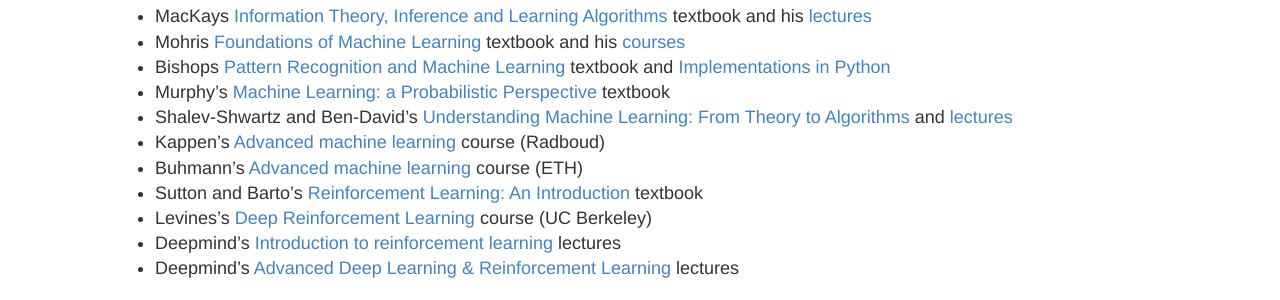
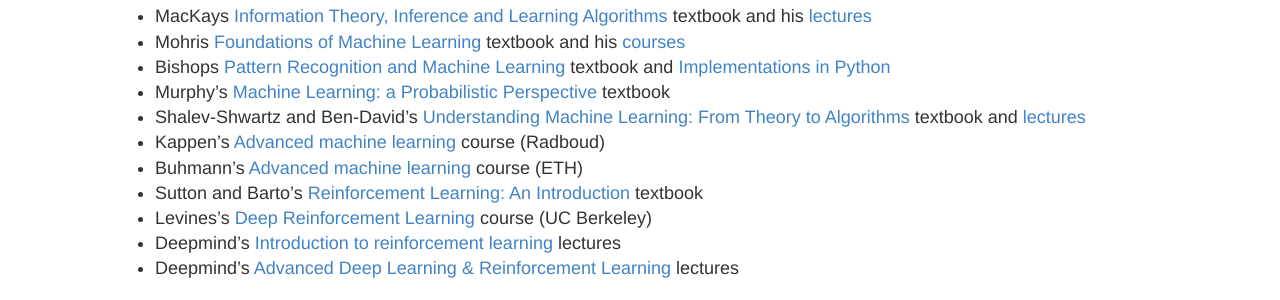
Before and after one commit to Mariusmarten/mariusmarten.github.io, a Jekyll site: the page built from resources.md, in a window 1280 px wide. Shown: the part 750-1050 px from the top of the page. Built offline with Jekyll 4.4.1, drawn with Linux system fonts in a browser that asks for light colours.

Commit message:
Update resources.md

```diff
--- a/resources.md
+++ b/resources.md
@@ -23,7 +23,7 @@ A collection of resources for Computational Neuroscience, Machine Learning and C
 - Bishops [Pattern Recognition and Machine Learning](http://users.isr.ist.utl.pt/~wurmd/Livros/school/Bishop%20-%20Pattern%20Recognition%20And%20Machine%20Learning%20-%20Springer%20%202006.pdf) textbook and
 [Implementations in Python](https://github.com/ctgk/PRML)
 - Murphy’s [Machine Learning: a Probabilistic Perspective](https://doc.lagout.org/science/Artificial%20Intelligence/Machine%20learning/Machine%20Learning_%20A%20Probabilistic%20Perspective%20%5BMurphy%202012-08-24%5D.pdf) textbook
-- Shalev-Shwartz and Ben-David's [Understanding Machine Learning: From Theory to Algorithms](https://www.cs.huji.ac.il/~shais/UnderstandingMachineLearning/understanding-machine-learning-theory-algorithms.pdf) and [lectures](https://www.youtube.com/watch?v=b5NlRg8SjZg&list=PLPW2keNyw-usgvmR7FTQ3ZRjfLs5jT4BO&index=1)
+- Shalev-Shwartz and Ben-David's [Understanding Machine Learning: From Theory to Algorithms](https://www.cs.huji.ac.il/~shais/UnderstandingMachineLearning/understanding-machine-learning-theory-algorithms.pdf) textbook and [lectures](https://www.youtube.com/watch?v=b5NlRg8SjZg&list=PLPW2keNyw-usgvmR7FTQ3ZRjfLs5jT4BO&index=1)
 - Kappen's [Advanced machine learning](http://www.snn.ru.nl/~bertk/machinelearning/adv_ml.html) course (Radboud)
 - Buhmann's [Advanced machine learning](https://ml2.inf.ethz.ch/courses/aml/#questions) course (ETH)
 - Sutton and Barto’s [Reinforcement Learning: An Introduction](http://incompleteideas.net/sutton/book/RLbook2018.pdf) textbook
```
